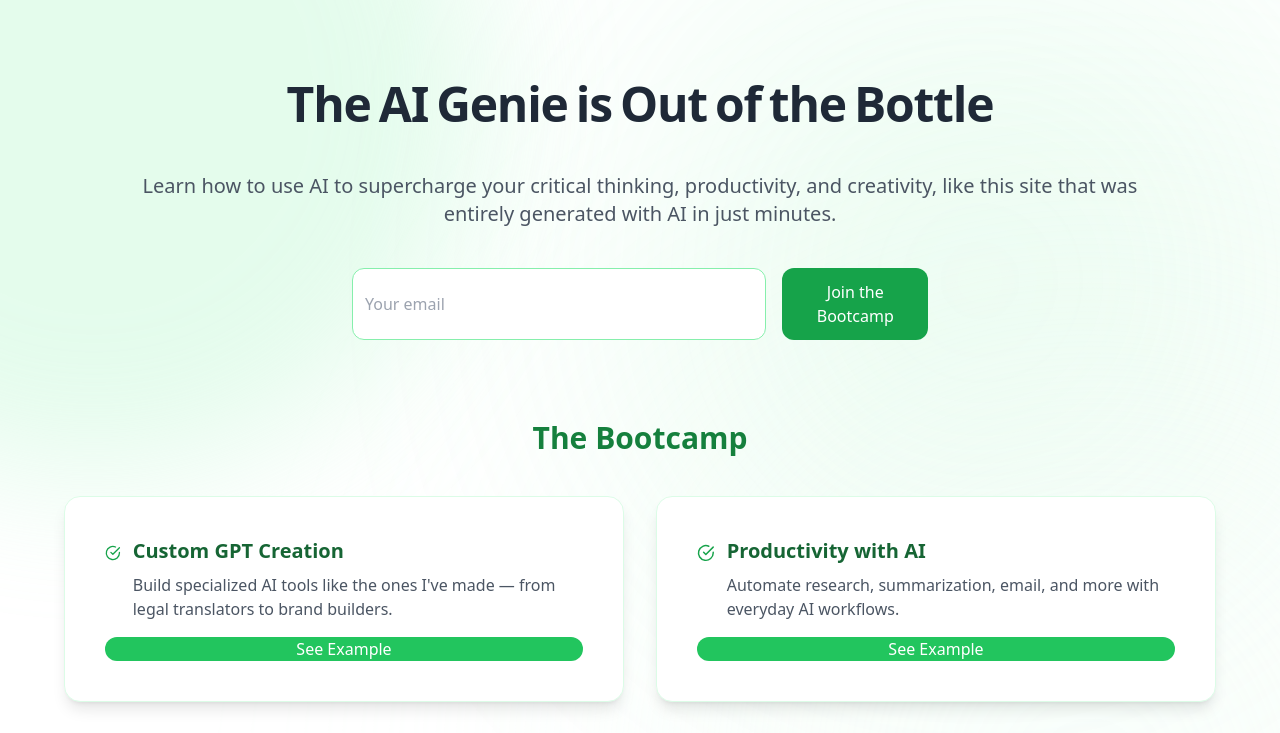
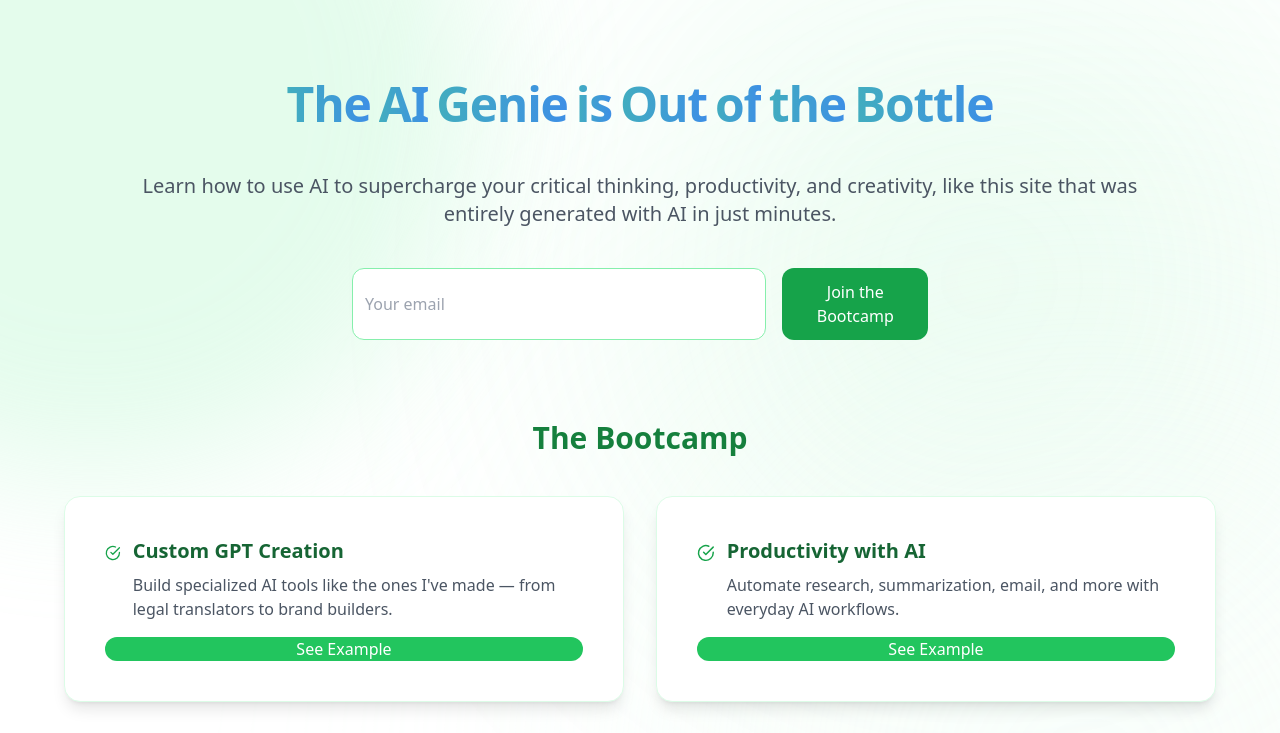
Before and after one commit to jimspi/ai-genie3, a Next.js app: page / in a window 1280 px wide. Shown: the top 733 px of the page. Built offline with nearby package versions, Linux system fonts and the light colour scheme.

Commit message:
Update index.tsx

```diff
--- a/pages/index.tsx
+++ b/pages/index.tsx
@@ -64,7 +64,7 @@ export default function AIGenieLanding() {
             {"The AI Genie is Out of the Bottle".split(" ").map((word, index) => (
               <motion.span
                 key={index}
-                className="text-4xl sm:text-5xl font-extrabold tracking-tight gradient-text animate-gradient-flow"
+                className="text-4xl sm:text-5xl font-extrabold tracking-tight bg-gradient-to-r from-green-400 via-blue-500 to-purple-500 bg-[length:600%_600%] bg-clip-text text-transparent animate-gradient-flow"
                 initial={{ y: 80, opacity: 0, scale: 0.8 }}
                 animate={{ y: -20, opacity: 1, scale: 1 }}
                 transition={{ duration: 0.6, delay: 0.6 + index * 0.15 }}
```
